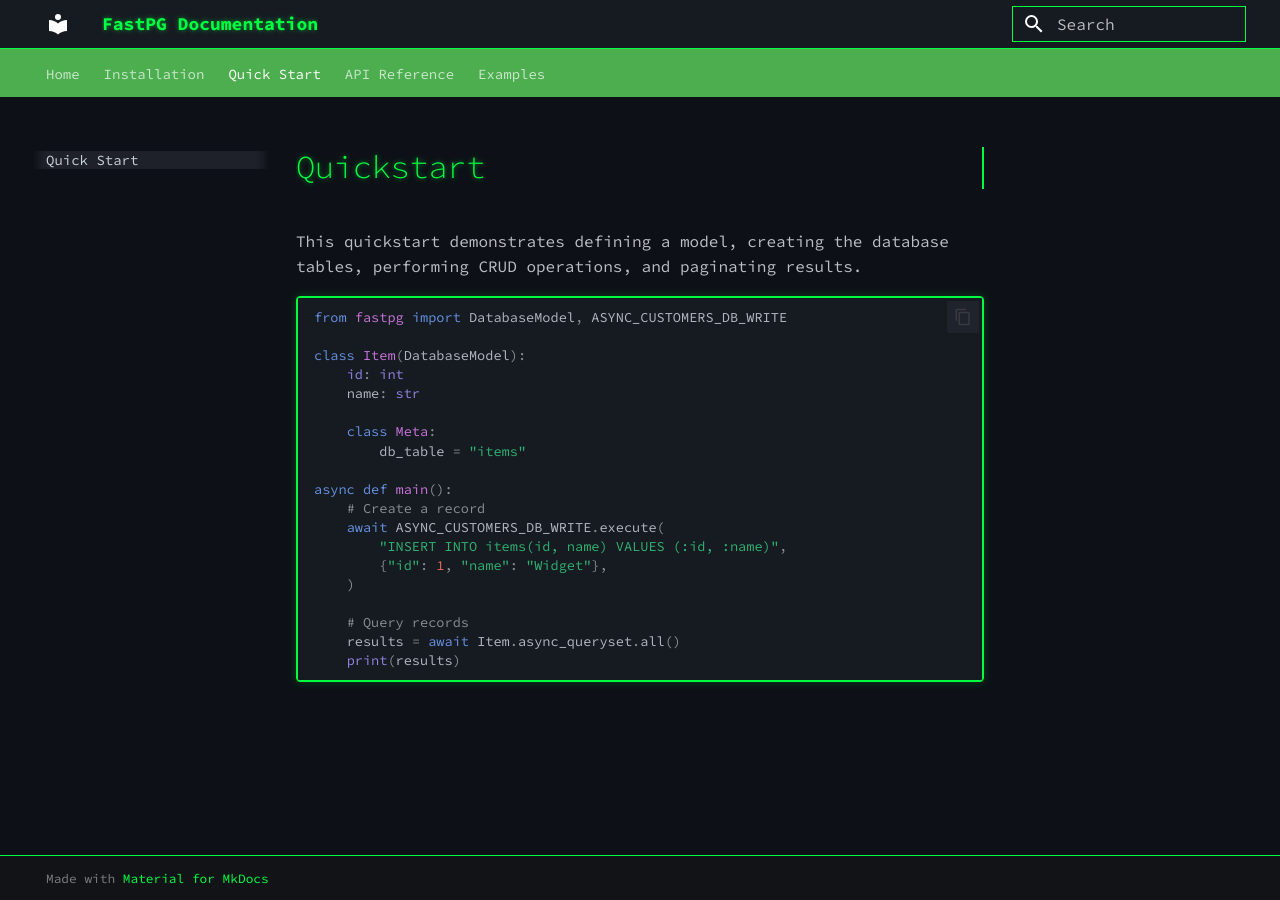
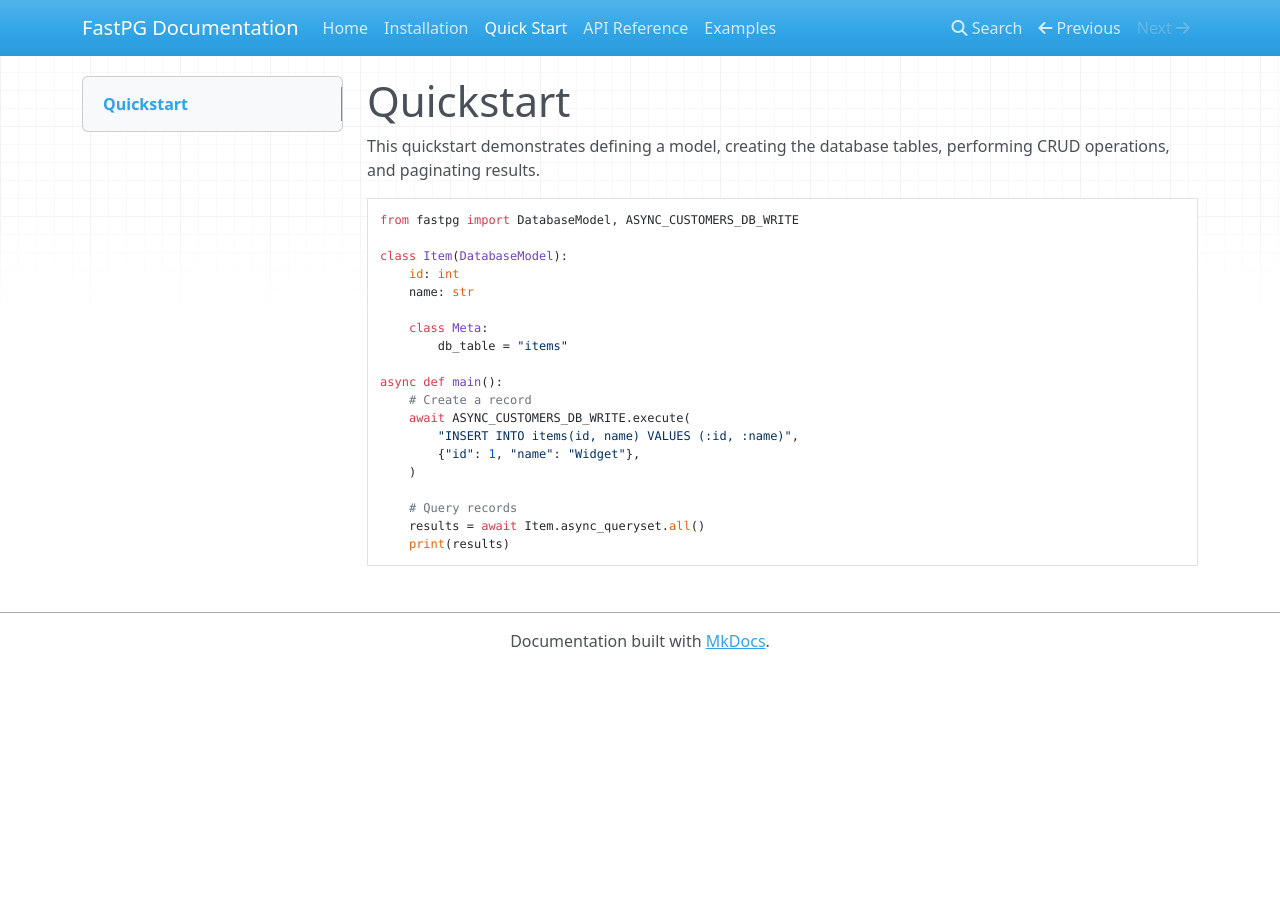
Before and after one commit to bepragma-ai/fastpg, an MkDocs documentation site: the page built from docs/quickstart.md, in a window 1280 px wide. Built offline with MkDocs 1.6.1, drawn with Linux system fonts in a browser that asks for light colours; nearby versions of some CDN libraries.

Commit message:
Docs update

```diff
--- a/mkdocs.yml
+++ b/mkdocs.yml
@@ -1,43 +1,5 @@
 site_name: FastPG Documentation
 site_description: Lightweight async ORM for PostgreSQL
-
-theme:
-  name: material
-  palette:
-    scheme: slate
-    primary: green
-    accent: light green
-  font:
-    text: Source Code Pro
-    code: Source Code Pro
-  features:
-    - navigation.tabs
-    - navigation.sections
-    - navigation.top
-    - content.code.highlight
-    - content.code.copy
-    - content.code.annotate
-
-extra_css:
-  - stylesheets/hacker.css
-
-markdown_extensions:
-  - pymdownx.highlight:
-      anchor_linenums: true
-      line_spans: __span
-      pygments_lang_class: true
-  - pymdownx.inlinehilite
-  - pymdownx.snippets
-  - pymdownx.superfences:
-      custom_fences:
-        - name: mermaid
-          class: mermaid
-          format: !!python/name:pymdownx.superfences.fence_code_format
-  - pymdownx.tabbed:
-      alternate_style: true
-  - admonition
-  - pymdownx.details
-
 nav:
   - Home: index.md
   - Installation: installation.md
```
